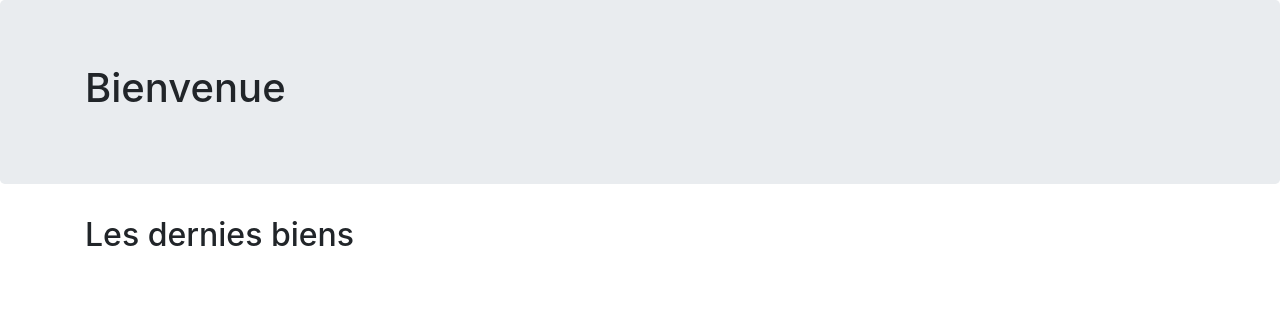
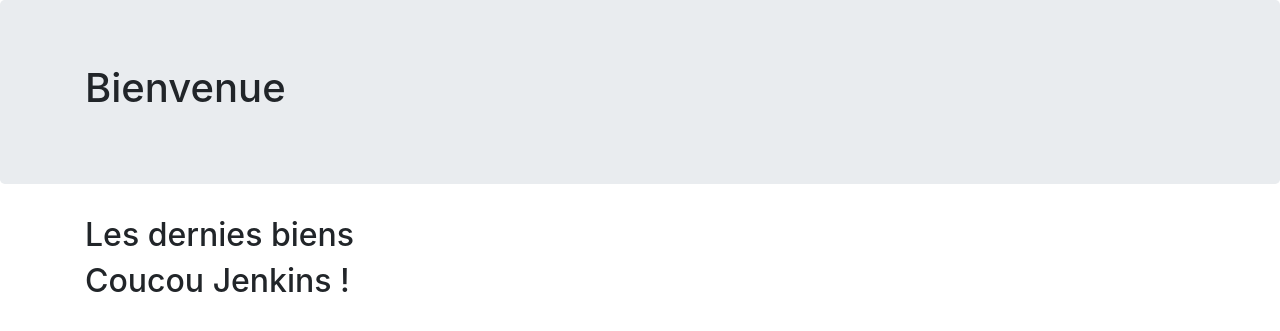
Before and after one commit to makameister/sf-web-agency, a Symfony app: template templates/pages/home.html.twig in a window 1280 px wide. Shown: the part 56-387 px from the top of the page. Run offline with Twig, Linux system fonts and the light colour scheme; the template is opened without the code that fills it, so the values that code supplies are empty; some libraries are stand-ins or nearby versions.

Commit message:
Test Jenkins

```diff
--- a/templates/pages/home.html.twig
+++ b/templates/pages/home.html.twig
@@ -11,6 +11,7 @@
 
     <div class="container">
         <h2>Les dernies biens</h2>
+        <h2>Coucou Jenkins !</h2>
         <div class="row flex">
             {% for property in properties %}
                 <div class="col-3">
```
